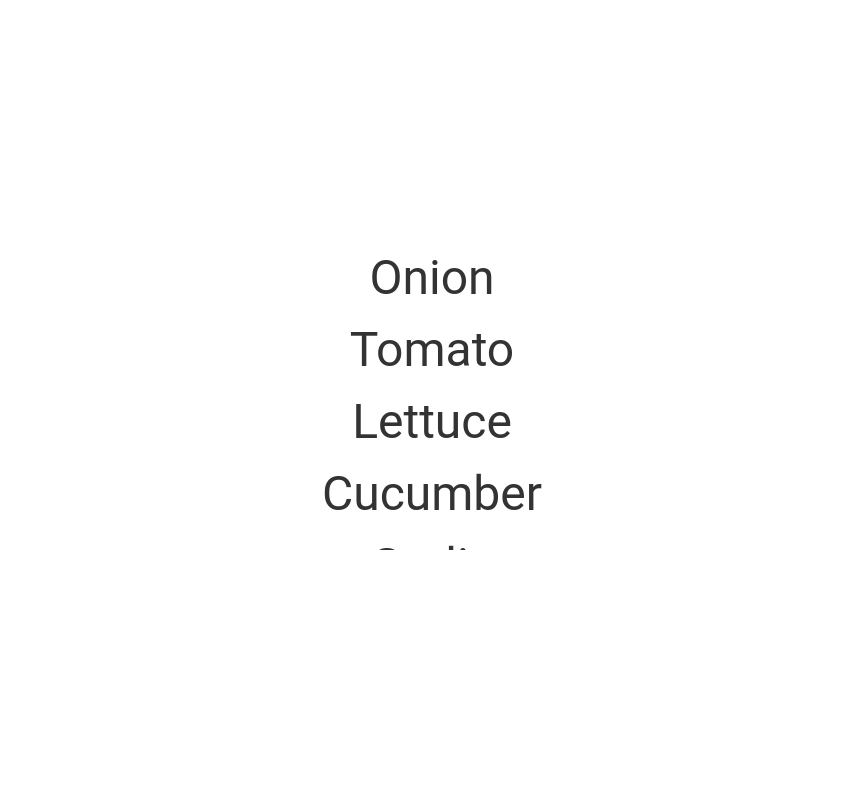
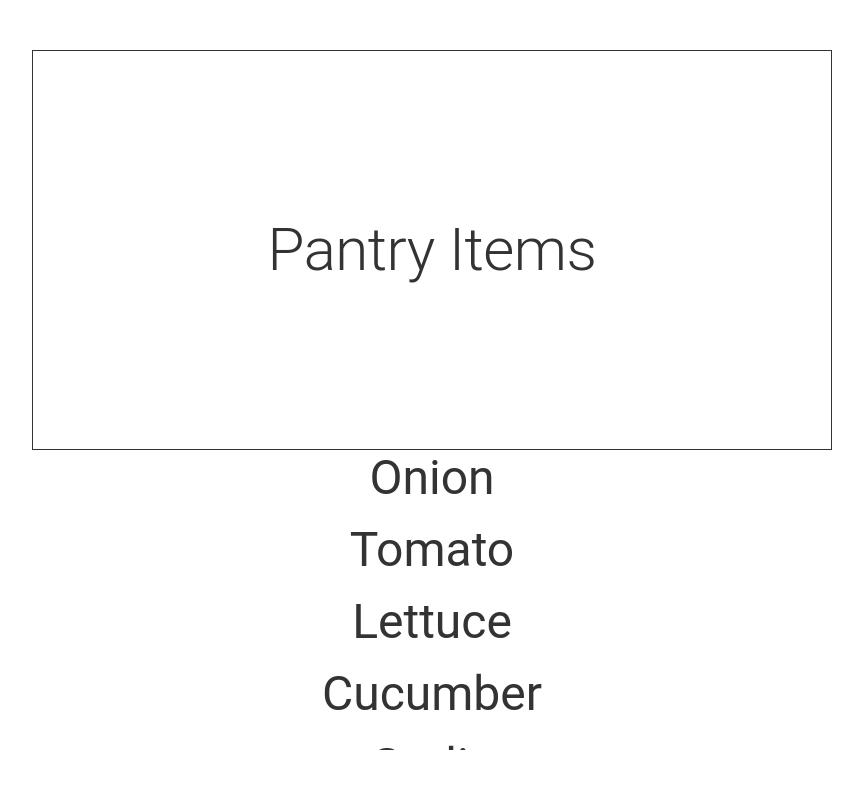
Before and after one commit to ereizas/web-pantry, a Next.js app: page / in a window 1280 px wide. Shown: the top 788 px of the page, without its empty margins (208-1071 px from the left). Built offline with nearby package versions, Linux system fonts and the light colour scheme.

Commit message:
Added header for item list

```diff
--- a/app/page.js
+++ b/app/page.js
@@ -1,4 +1,4 @@
-import {Box, Stack, Typography} from '@mui/material'
+import {Box, Stack, Typography, colors} from '@mui/material'
 const item = ['onion','tomato','lettuce','cucumber','garlic','ginger','carrot']
 export default function Home() {
   return (<Box
@@ -9,6 +9,18 @@ export default function Home() {
     flexDirection={'column'}
     alignItems={"center"}
     >
+      <Box
+      width="800px"
+      height="400px"
+      bgcolor={'ADD8E6'}
+      display={'flex'}
+      justifyContent={'center'}
+      alignItems={'center'}
+      border={'1px solid #333'}>
+        <Typography variant={'h2'} color={'#333'} textAlign={'center'}>
+          Pantry Items
+        </Typography>
+      </Box>
       <Stack width="800px"height="300px"spacing={2} overflow={'auto'}>
       {item.map((i)=>(
         <Box
@@ -18,7 +30,7 @@ export default function Home() {
           display={'flex'}
           justifyContent={'center'}
           alignItems={'center'}
-          bgcolor={'f0f0f0'}
+          bgcolor={'F0F0F0'}
         >
           <Typography
             variant={'h3'}
```
